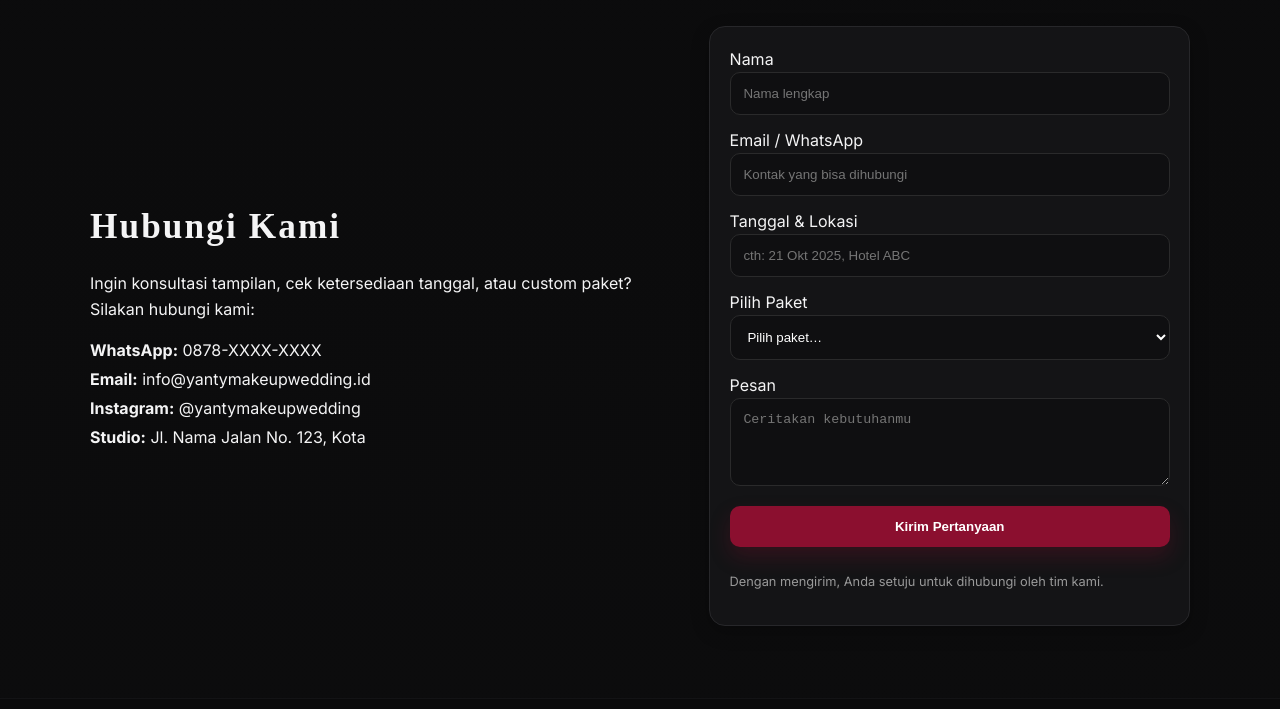
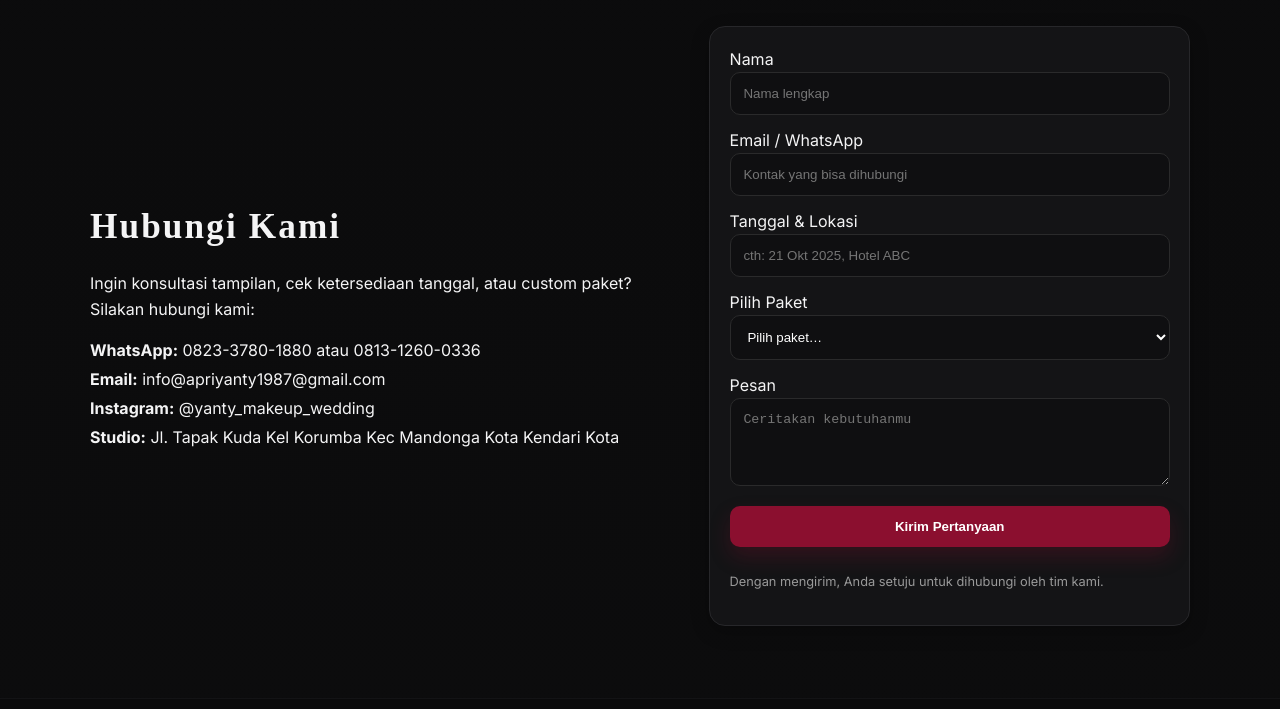
Before and after one commit to NeroNpc/Yanty-Makeup-Wedding, a plain HTML site: page index.html in a window 1280 px wide. Shown: the part 3129-3838 px from the top of the page. Drawn offline with Linux system fonts and the light colour scheme; a web font is replaced by a local one.

Commit message:
Update index.html

```diff
--- a/index.html
+++ b/index.html
@@ -317,10 +317,10 @@
         <h2 class="sec-title">Hubungi Kami</h2>
         <p>Ingin konsultasi tampilan, cek ketersediaan tanggal, atau custom paket? Silakan hubungi kami:</p>
         <ul class="contact-list">
-          <li><strong>WhatsApp:</strong> 0878-XXXX-XXXX</li>
-          <li><strong>Email:</strong> info@yantymakeupwedding.id</li>
-          <li><strong>Instagram:</strong> @yantymakeupwedding</li>
-          <li><strong>Studio:</strong> Jl. Nama Jalan No. 123, Kota</li>
+          <li><strong>WhatsApp:</strong> 0823-3780-1880 atau 0813-1260-0336</li>
+          <li><strong>Email:</strong> info@apriyanty1987@gmail.com</li>
+          <li><strong>Instagram:</strong> @yanty_makeup_wedding</li>
+          <li><strong>Studio:</strong> Jl. Tapak Kuda Kel Korumba Kec Mandonga Kota Kendari Kota</li>
         </ul>
       </div>
       <form class="card form" onsubmit="return false;">
```
